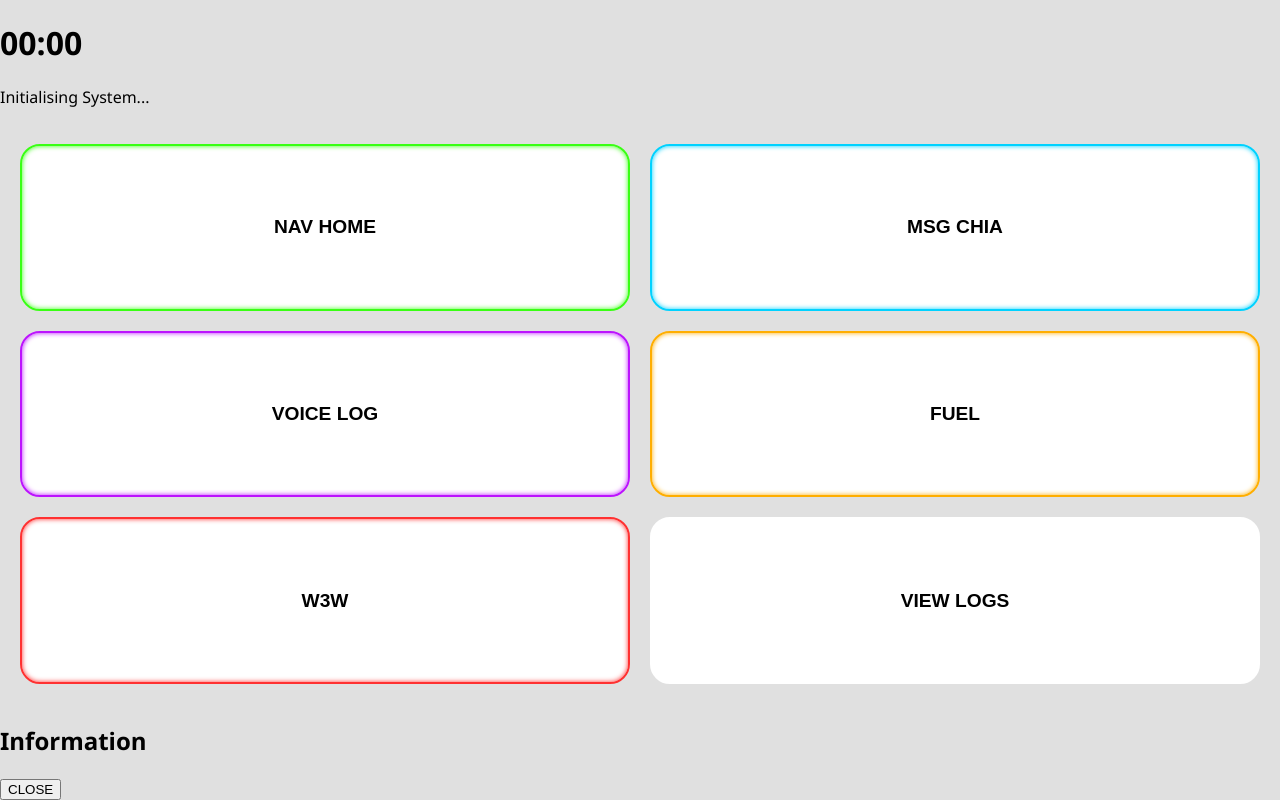
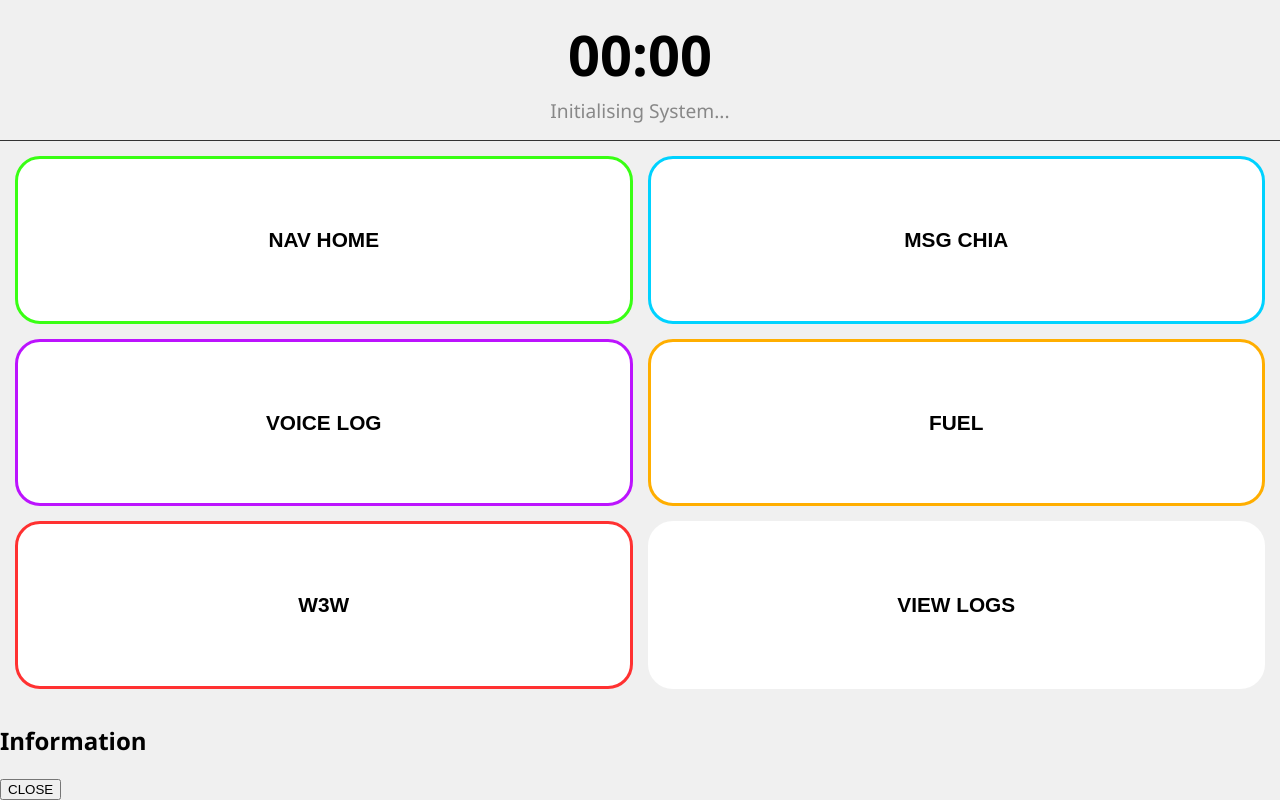
Before and after one commit to gbowdler/Car-app, a plain HTML site: page index.html in a window 1280 px wide. Drawn offline with Linux system fonts and the light colour scheme.

Commit message:
Update style.css
Change layout more suited to portrait

```diff
--- a/style.css
+++ b/style.css
@@ -2,7 +2,6 @@
     --bg-color: #000000;
     --btn-bg: #1a1a1a;
     --text-color: #ffffff;
-    /* Neon Accent Colours */
     --neon-green: #39ff14;
     --neon-blue: #00d2ff;
     --neon-purple: #bc13fe;
@@ -11,10 +10,10 @@
     --neon-grey: #ffffff;
 }
 
-/* Day Mode: If the phone is NOT in dark mode, lighten the background */
+/* Day Mode automatic switch */
 @media (prefers-color-scheme: light) {
     :root {
-        --bg-color: #e0e0e0;
+        --bg-color: #f0f0f0;
         --btn-bg: #ffffff;
         --text-color: #000000;
     }
@@ -25,37 +24,56 @@ body {
     color: var(--text-color);
     font-family: 'Segoe UI', sans-serif;
     margin: 0;
+    padding: 0;
     height: 100vh;
     display: flex;
     flex-direction: column;
-    transition: background 0.5s ease;
+    overflow: hidden; /* Stops the page from bouncing/scrolling */
 }
+
+#status-bar {
+    height: 20vh; /* Top 20% of screen */
+    display: flex;
+    flex-direction: column;
+    justify-content: center;
+    text-align: center;
+    border-bottom: 1px solid #333;
+}
+
+#clock { font-size: 3.5rem; margin: 0; font-weight: bold; }
+#location-text { font-size: 1.2rem; margin: 5px 0 0; color: #888; }
 
 .grid-container {
     display: grid;
-    grid-template-columns: 1fr 1fr;
-    grid-template-rows: repeat(3, 1fr);
-    gap: 20px;
-    padding: 20px;
-    flex-grow: 1;
+    grid-template-columns: 1fr 1fr; /* 2 columns */
+    grid-template-rows: repeat(3, 1fr); /* 3 rows */
+    gap: 15px;
+    padding: 15px;
+    height: 80vh; /* Fills the rest of the screen */
+    box-sizing: border-box;
 }
 
 .btn {
     background: var(--btn-bg);
     color: var(--text-color);
-    border: 2px solid;
-    border-radius: 20px;
-    font-size: 1.2rem;
-    font-weight: bold;
+    border: 3px solid; /* Thicker borders for visibility */
+    border-radius: 25px;
+    font-size: 1.3rem;
+    font-weight: 800;
     text-transform: uppercase;
-    /* Neon Glow Effect */
-    box-shadow: 0 0 10px rgba(255, 255, 255, 0.1);
+    display: flex;
+    align-items: center;
+    justify-content: center;
+    text-align: center;
 }
 
-/* Individual Neon Borders */
-.green { border-color: var(--neon-green); box-shadow: inset 0 0 5px var(--neon-green); }
-.blue { border-color: var(--neon-blue); box-shadow: inset 0 0 5px var(--neon-blue); }
-.purple { border-color: var(--neon-purple); box-shadow: inset 0 0 5px var(--neon-purple); }
-.amber { border-color: var(--neon-amber); box-shadow: inset 0 0 5px var(--neon-amber); }
-.red { border-color: var(--neon-red); box-shadow: inset 0 0 5px var(--neon-red); }
-.grey { border-color: var(--neon-grey); box-shadow: inset 0 0 5px var(--neon-grey); }
+/* Neon Accents */
+.green { border-color: var(--neon-green); }
+.blue { border-color: var(--neon-blue); }
+.purple { border-color: var(--neon-purple); }
+.amber { border-color: var(--neon-amber); }
+.red { border-color: var(--neon-red); }
+.grey { border-color: var(--neon-grey); }
+
+/* Prevent grey highlight when tapping on mobile */
+button { -webkit-tap-highlight-color: transparent; }
```
